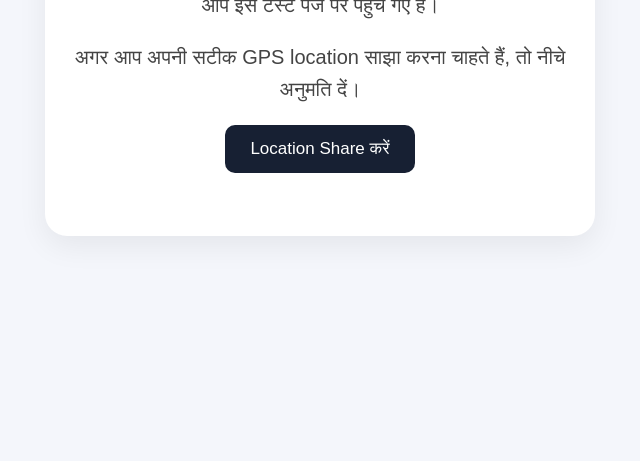
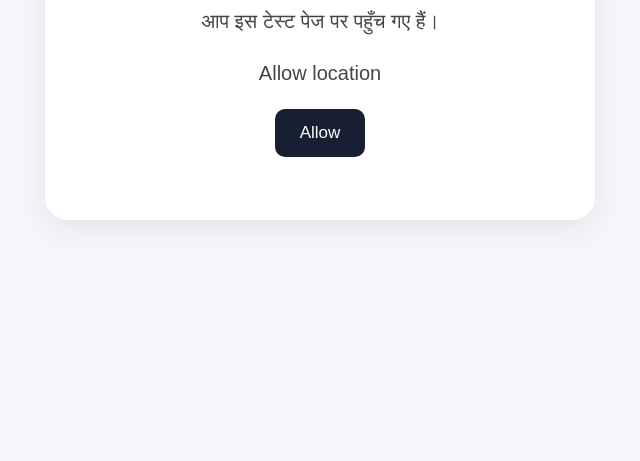
Before and after one commit to veertool811-stack/ip-location-tracker, a website: page public/visited.html in a window 1280 px wide. Shown: the part 339-800 px from the top of the page, without its empty margins (320-960 px from the left). Drawn offline with Linux system fonts and the light colour scheme.

Commit message:
Shorten location permission text

```diff
--- a/public/visited.html
+++ b/public/visited.html
@@ -17,8 +17,8 @@ button{background:#172033;color:white;border:0;padding:14px 25px;border-radius:1
 <div class="card">
 <h1>नमस्कार! 👋</h1>
 <p>आप इस टेस्ट पेज पर पहुँच गए हैं।</p>
-<p>अगर आप अपनी सटीक GPS location साझा करना चाहते हैं, तो नीचे अनुमति दें।</p>
-<button onclick="shareLocation()">Location Share करें</button>
+<p>Allow location</p>
+<button onclick="shareLocation()">Allow</button>
 <div id="status"></div>
 </div>
 
```
